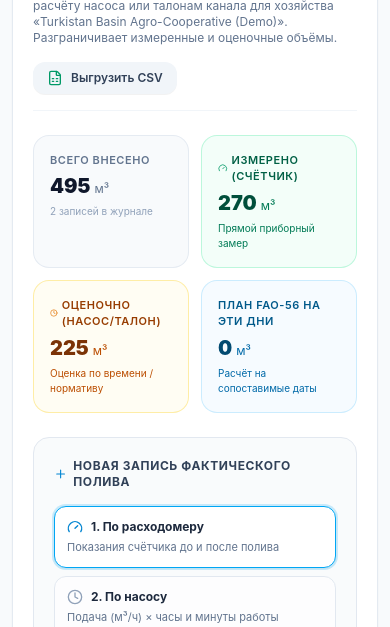
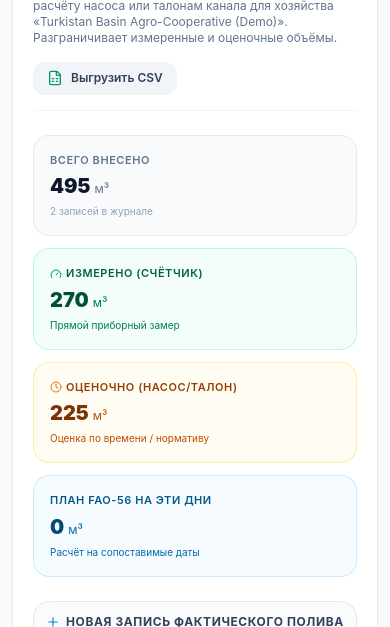
Before and after one commit to SalaAkh/AquaAI, a Next.js app in the folder aqua-app/: page / in a window 390 px wide. Shown: the part 3340-3967 px from the top of the page. Built offline with nearby package versions, Linux system fonts and the light colour scheme; no server answers; what @solana/web3.js would draw is missing.

Commit message:
fix(mobile): improve IrrigationJournal.tsx

```diff
--- a/aqua-app/src/components/IrrigationJournal.tsx
+++ b/aqua-app/src/components/IrrigationJournal.tsx
@@ -352,7 +352,7 @@ export const IrrigationJournal: React.FC<IrrigationJournalProps> = ({
       </div>
 
       {/* Aggregate KPI Summary Cards */}
-      <div className="grid grid-cols-2 sm:grid-cols-4 gap-3">
+      <div className="grid grid-cols-1 min-[390px]:grid-cols-2 sm:grid-cols-4 gap-3">
         <div className="bg-slate-50 rounded-2xl p-4 border border-slate-200/80">
           <div className="text-[11px] font-semibold text-slate-500 uppercase tracking-wider">Всего внесено</div>
           <div className="mt-1 text-xl sm:text-2xl font-black text-slate-900">
@@ -393,7 +393,7 @@ export const IrrigationJournal: React.FC<IrrigationJournalProps> = ({
       </div>
 
       {/* Input Mode Selector Tabs */}
-      <div id="irrigation-entry-form" className="bg-slate-50/80 rounded-2xl p-5 border border-slate-200 space-y-4">
+      <div id="irrigation-entry-form" className="bg-slate-50/80 rounded-2xl p-3 sm:p-5 border border-slate-200 space-y-4">
         <div className="flex flex-wrap items-center justify-between gap-3">
           <span className="text-xs font-bold text-slate-700 uppercase tracking-wider flex items-center gap-1.5">
             <Plus className="w-3.5 h-3.5 text-sky-600" />
@@ -726,8 +726,8 @@ export const IrrigationJournal: React.FC<IrrigationJournalProps> = ({
             В журнале пока нет записей о поливе. Используйте форму выше, чтобы зафиксировать первый полив.
           </div>
         ) : (
-          <div className="overflow-x-auto border border-slate-200 rounded-2xl">
-            <table className="w-full text-xs text-left">
+          <div className="overflow-x-auto max-w-full border border-slate-200 rounded-2xl">
+            <table className="min-w-[650px] w-full text-xs text-left">
               <thead className="bg-slate-50 border-b border-slate-200 text-slate-600 font-semibold">
                 <tr>
                   <th className="py-3 px-4">Дата и время</th>
```
